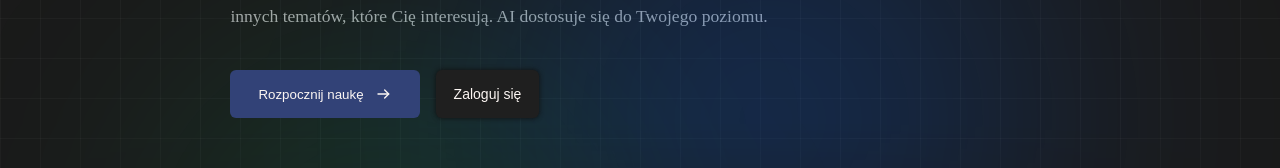
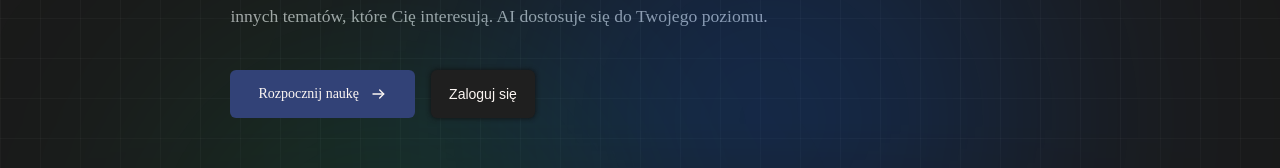
Before and after one commit to Philips072/Praktyki2026, a React (Vite) app in the folder projekt/DataMindAi/: page / in a window 1280 px wide. Shown: the part 344-512 px from the top of the page. Built offline with nearby package versions, Linux system fonts and the light colour scheme; a web font is replaced by a local one.

Commit message:
Dodanie czcionki do btn

```diff
--- a/projekt/DataMindAi/src/Components/Home1.css
+++ b/projekt/DataMindAi/src/Components/Home1.css
@@ -110,12 +110,14 @@
     padding: 16px 28px;
     border-radius: 6px;
     font-weight: 400;
+    font-size: 14px;
     border: none;
     cursor: pointer;
     transition: 0.2s;
     display: inline-flex;
     align-items: center;
     gap: 12px;
+    font-family: VennRegular;
 }
 
 .btn-main:hover {
```
